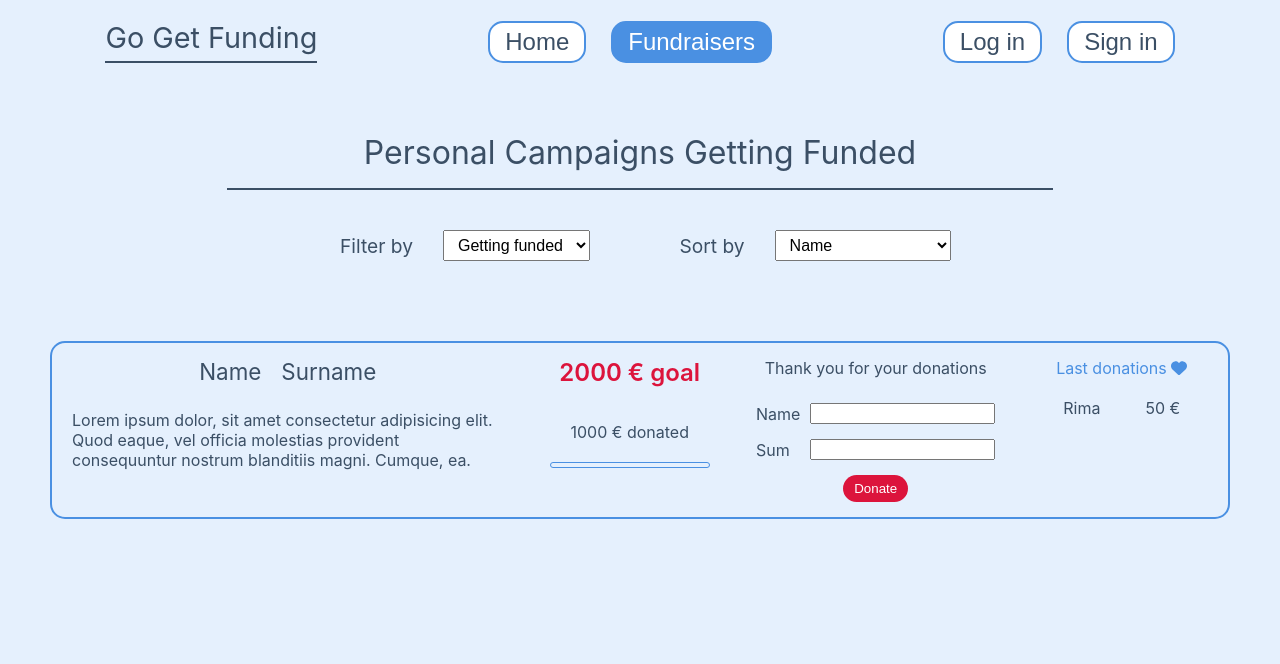
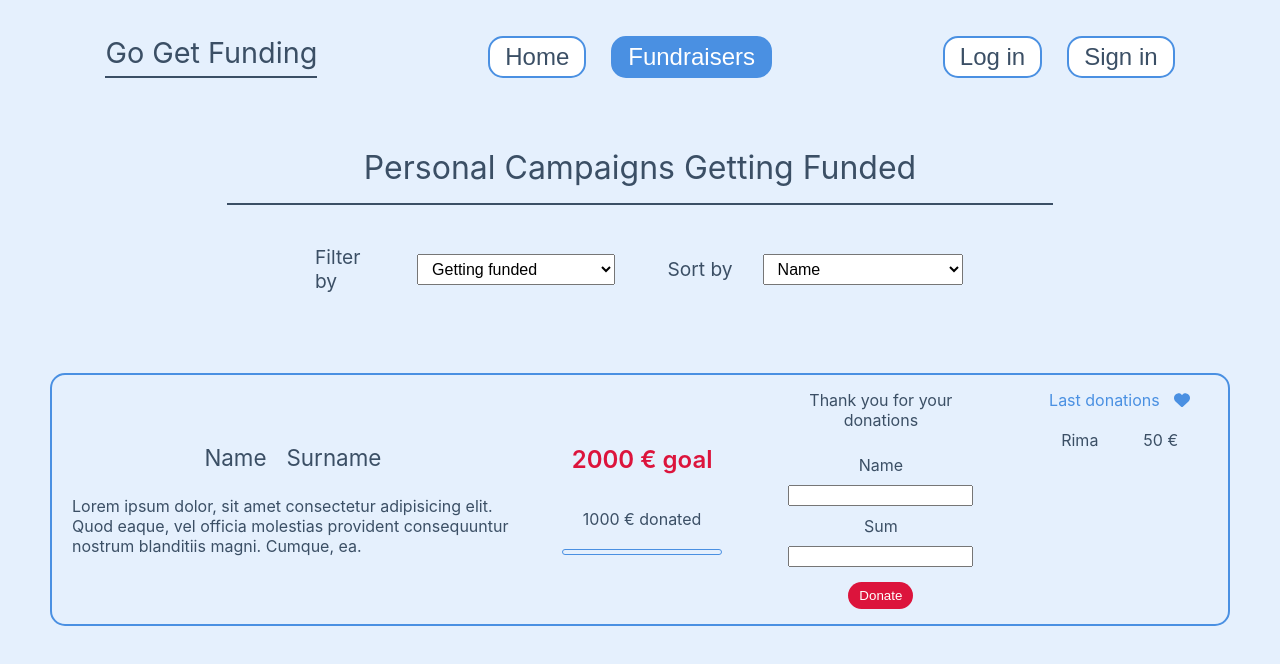
Before and after one commit to SigitaZaromskiene/Fund-me-project, a React (Create React App) app in the folder fundme/: page / in a window 1280 px wide. Shown: the top 664 px of the page. Built offline with nearby package versions, Linux system fonts and the light colour scheme.

Commit message:
fundraisers

```diff
--- a/fundme/src/Components/Fundraisers.jsx
+++ b/fundme/src/Components/Fundraisers.jsx
@@ -35,12 +35,14 @@ function Fundraisers() {
             </div>
 
             <div className="fundraiser__lists--list--middle--donations--name">
-              <label>Name</label>
-              <input></input>
-            </div>
-            <div className="fundraiser__lists--list--middle--donations--name">
-              <label>Sum</label>
-              <input></input>
+              <div>
+                <label>Name</label>
+                <input></input>
+              </div>
+              <div>
+                <label>Sum</label>
+                <input></input>
+              </div>
             </div>
             <button className="fundraiser__lists--list--middle--donations--button">
               Donate
--- a/fundme/src/UI/Modules/_filter.scss
+++ b/fundme/src/UI/Modules/_filter.scss
@@ -22,11 +22,12 @@
 
     select {
       @include media(small) {
-        width: 150px;
+        width: 160px;
       }
       font-size: 1rem;
       padding: 5px 10px;
       cursor: pointer;
+      width: 200px;
     }
   }
 }
--- a/fundme/src/UI/Modules/_fundraiser.scss
+++ b/fundme/src/UI/Modules/_fundraiser.scss
@@ -6,6 +6,7 @@
 
     @include media(smallest) {
       font-size: 1.2rem;
+      text-align: center;
     }
     font-size: 2rem;
     margin-bottom: 10px;
@@ -30,21 +31,30 @@
       padding: 15px 20px;
       border-radius: 15px;
 
-      @include media(large) {
+      @include media(medium2) {
         grid-template-columns: 1fr 1fr;
         row-gap: 40px;
       }
 
       @include media(small) {
         grid-template-columns: 1fr;
+        padding: 0px;
       }
 
       &--right {
+        @include media(small) {
+          padding: 10px;
+          margin-bottom: 50px;
+        }
         ul {
           margin-bottom: 20px;
           color: $mainBlue;
           text-align: center;
           padding: 0px;
+
+          span {
+            margin-left: 10px;
+          }
         }
 
         li {
@@ -54,14 +64,15 @@
 
       &--left {
         @include media(small) {
-          border-bottom: 2px solid $mainBlue;
           width: 100%;
+          padding: 10px;
+          text-align: center;
 
           div {
             margin-bottom: 10px;
           }
         }
-        @include flex(flex-start, center, column, 15px);
+        @include flex(center, center, column, 15px);
 
         li {
           @include flex(center, center, row, 15px);
@@ -75,13 +86,14 @@
 
       &--middle {
         @include media(small) {
-          border-bottom: 2px solid $mainBlue;
+          border-top: 2px solid $mainBlue;
           width: 100%;
+          padding: 10px;
           div {
             margin-bottom: 10px;
           }
         }
-        @include flex(flex-start, center, column, 15px);
+        @include flex(center, center, column, 15px);
 
         &--goal {
           font-weight: 600;
@@ -103,8 +115,10 @@
             width: 100%;
           }
           @include flex(center, center, column, 15px);
+          width: 100%;
 
           &--header {
+            text-align: center;
             @include flex(center, center, row, 10px);
             margin-bottom: 10px;
           }
@@ -127,8 +141,11 @@
           }
 
           &--name {
-            @include flex(space-between, center, row, 10px);
-            width: 100%;
+            @include flex(center, center, column, 10px);
+            div {
+              @include flex(center, center, column, 10px);
+              width: 100%;
+            }
           }
         }
       }
--- a/fundme/src/UI/Styles/_base.scss
+++ b/fundme/src/UI/Styles/_base.scss
@@ -2,4 +2,5 @@
   min-height: 100vh;
   background-color: $lightBlue;
   color: $mainFontColor;
+  padding: 15px 0px;
 }
--- a/fundme/src/UI/Styles/_mixins.scss
+++ b/fundme/src/UI/Styles/_mixins.scss
@@ -19,6 +19,10 @@
     @media (max-width: 850px) {
       @content;
     }
+  } @else if $point == medium2 {
+    @media (max-width: 1088px) {
+      @content;
+    }
   } @else if $point == large {
     @media (max-width: 1200px) {
       @content;
```
Also changed, not shown: fundme/src/Components/Loader.jsx (+8 -8 lines).
